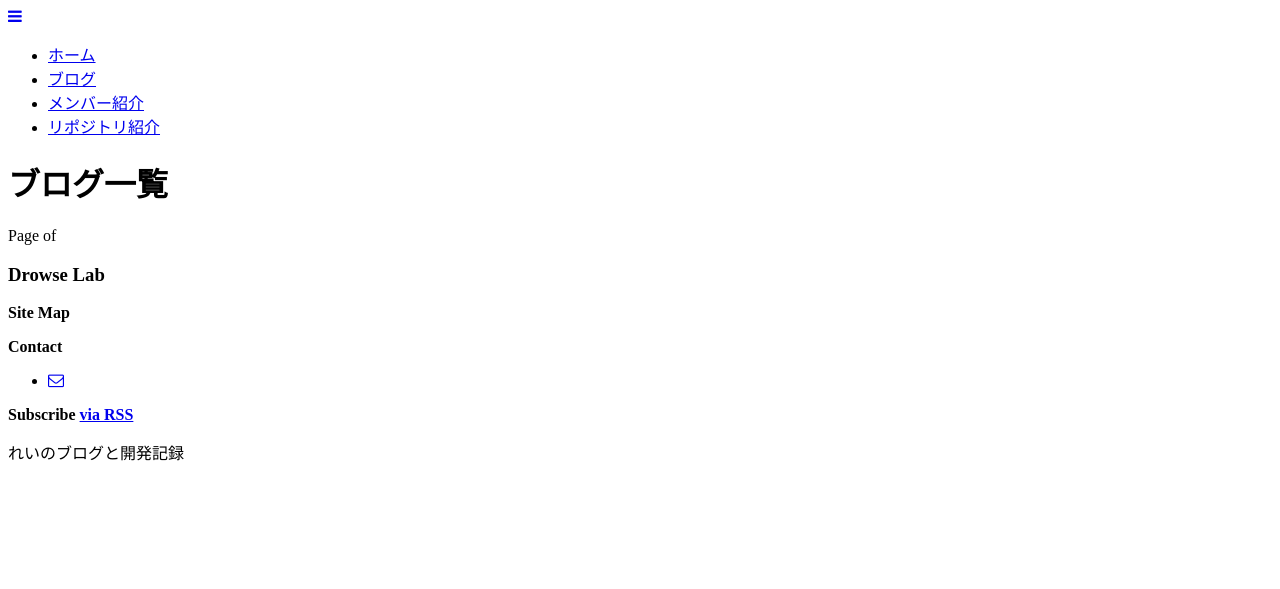
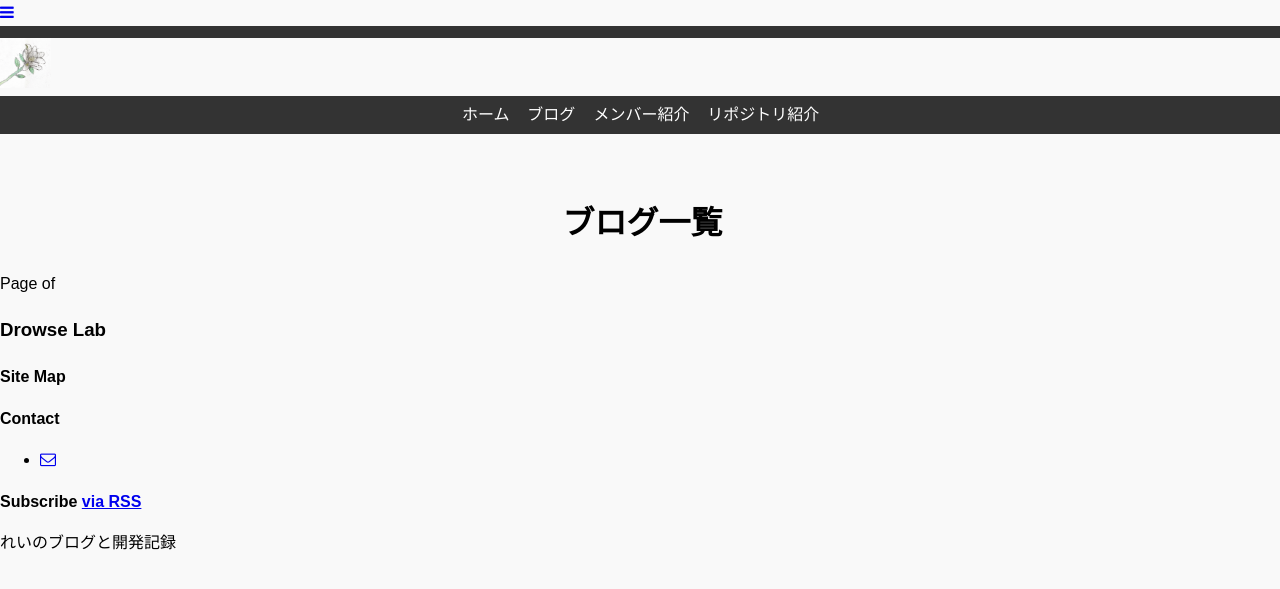
Before and after one commit to Drowse-Lab/Drowse-Lab, a Jekyll site: the page built from blog.html, in a window 1280 px wide. Shown: the top 589 px of the page. Built offline with Jekyll 4.4.1, drawn with Linux system fonts in a browser that asks for light colours; nearby versions of some CDN libraries; some web fonts are replaced; a style sheet for code colours, icons or effects is not loaded.

Commit message:
Update blog.html

```diff
--- a/blog.html
+++ b/blog.html
@@ -5,16 +5,34 @@ permalink: /blog.html
 pagination:
   enabled: true
 ---
+
+<!DOCTYPE html>
+<html lang="ja">
+<head>
+  <meta charset="UTF-8" />
+  <meta name="viewport" content="width=device-width, initial-scale=1.0" />
+  <title>{{ page.title }}</title>
+  <link rel="stylesheet" href="{{ '/assets/css/styles.css' | relative_url }}">
+  <link rel="icon" href="{{ '/assets/image/DrowseLabIcon.jpg' | relative_url }}" type="image/jpeg" />
+</head>
+
+<body>
 <header>
+  <div class="logo">
+    <a href="{{ '/' | relative_url }}">
+      <img src="{{ '/assets/image/DrowseLabIcon.jpg' | relative_url }}" alt="Drowse Lab Logo" style="height: 50px;">
+    </a>
+  </div>
   <nav>
     <ul>
-      <li><a href="index.html">ホーム</a></li>
-      <li><a href="blog.html">ブログ</a></li>
-      <li><a href="contributors.html">メンバー紹介</a></li>
-      <li><a href="repo-list.html">リポジトリ紹介</a></li>
+      <li><a href="{{ '/index.html' | relative_url }}">ホーム</a></li>
+      <li><a href="{{ '/blog.html' | relative_url }}">ブログ</a></li>
+      <li><a href="{{ '/contributors.html' | relative_url }}">メンバー紹介</a></li>
+      <li><a href="{{ '/repo-list.html' | relative_url }}">リポジトリ紹介</a></li>
     </ul>
   </nav>
 </header>
+
 
   <div class="home">
     <h1>ブログ一覧</h1>
@@ -55,3 +73,5 @@ pagination:
       {% endif %}
     </div>
   </div>
+</body>
+</html>
```
Lines whose indentation alone changed are shown as unchanged.
